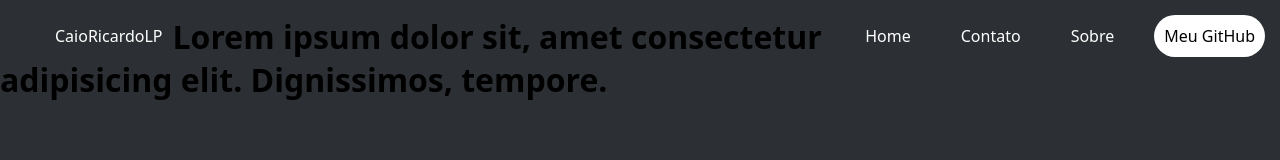
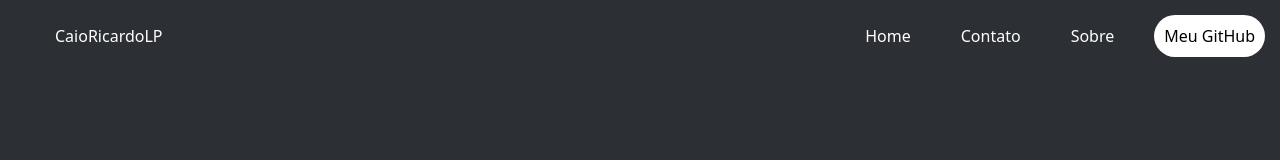
Before and after one commit to caioobrh3/Portifolio-HTML-CSS, a plain HTML site: page Menu-Basico/index.html in a window 1280 px wide. Drawn offline with Linux system fonts and the light colour scheme.

Commit message:
Update index.html

```diff
--- a/Menu-Basico/index.html
+++ b/Menu-Basico/index.html
@@ -21,8 +21,5 @@
             </div>
         </nav>
     </div>
-    <div>
-        <h1>Lorem ipsum dolor sit, amet consectetur adipisicing elit. Dignissimos, tempore.</h1>
-    </div>
 </body>
 </html>
```
